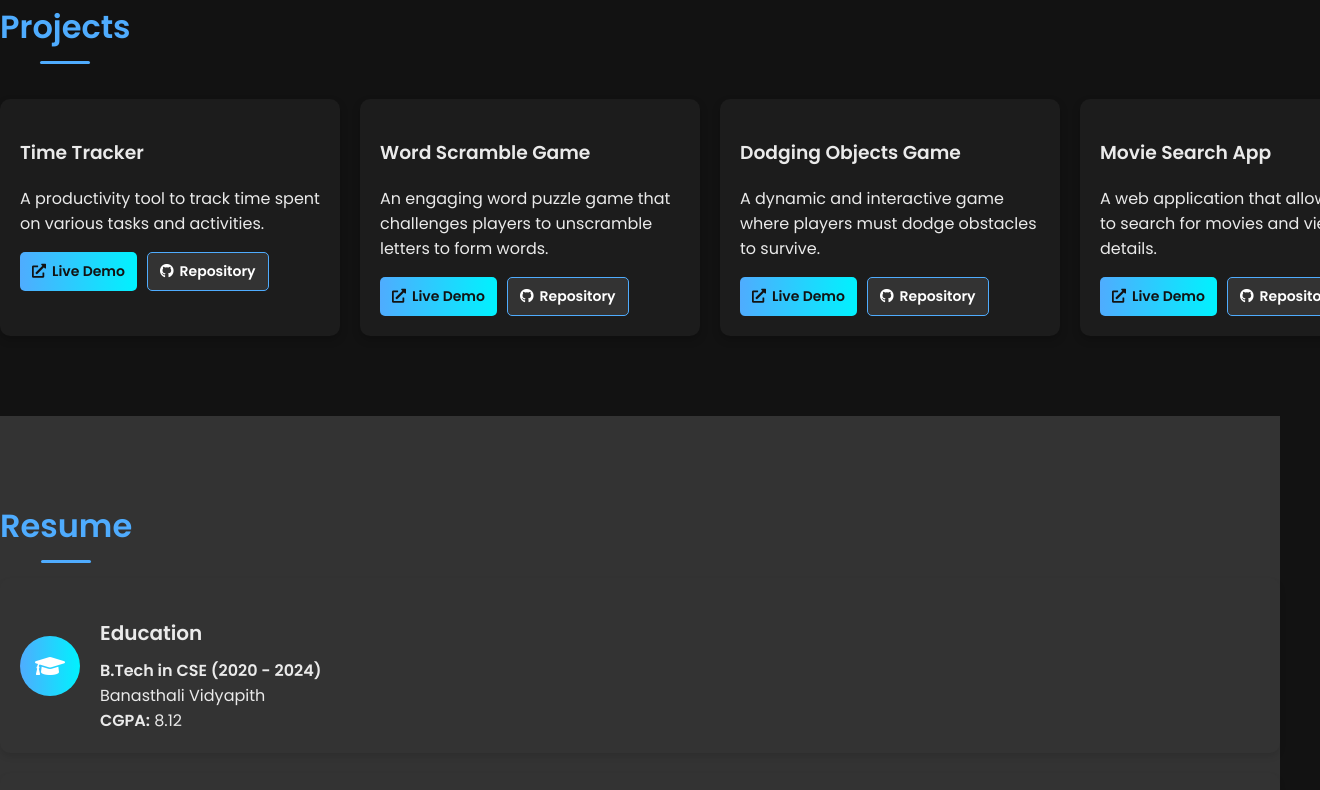
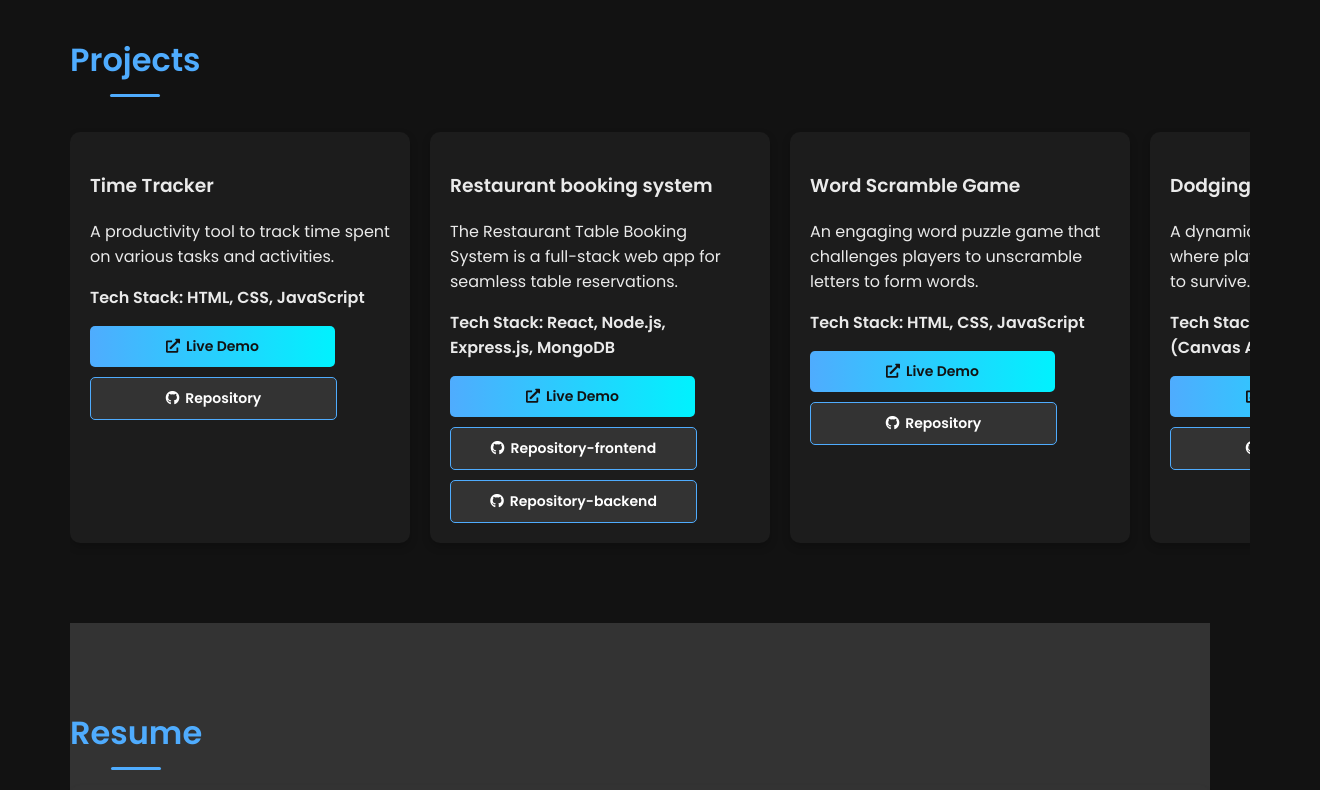
Before and after one commit to AnjaliSharma-git/portfolio, a website: page index.html in a window 1280 px wide. Shown: the part 1751-2541 px from the top of the page, 1320 px wide, since content can reach past the window. Drawn offline with nearby package versions, Linux system fonts and the light colour scheme.

Commit message:
first commit

```diff
--- a/index.html
+++ b/index.html
@@ -113,6 +113,7 @@
         <div class="project-card">
           <h3>Time Tracker</h3>
           <p>A productivity tool to track time spent on various tasks and activities.</p>
+          <p><strong>Tech Stack: HTML, CSS, JavaScript</strong> </p>
           <div class="project-links">
             <a href="https://ir-task5.netlify.app" class="btn btn-demo" target="_blank">
               <i class="fas fa-external-link-alt"></i> Live Demo
@@ -124,8 +125,26 @@
         </div>
 
         <div class="project-card">
+          <h3>Restaurant booking system</h3>
+          <p>The Restaurant Table Booking System is a full-stack web app for seamless table reservations. </p>
+          <p><strong>Tech Stack: React, Node.js, Express.js, MongoDB</strong> </p>
+          <div class="project-links">
+            <a href="https://restaurant-booking-system-anjali.netlify.app/" class="btn btn-demo" target="_blank">
+              <i class="fas fa-external-link-alt"></i> Live Demo
+            </a>
+            <a href="https://github.com/AnjaliSharma-git/RBS-frontend" class="btn btn-repo" target="_blank">
+              <i class="fab fa-github"></i> Repository-frontend
+            </a>
+            <a href="https://github.com/AnjaliSharma-git/RBS-backend" class="btn btn-repo" target="_blank">
+              <i class="fab fa-github"></i> Repository-backend
+            </a>
+          </div>
+        </div>
+
+        <div class="project-card">
           <h3>Word Scramble Game</h3>
           <p>An engaging word puzzle game that challenges players to unscramble letters to form words.</p>
+          <p><strong>Tech Stack: HTML, CSS, JavaScript</strong> </p>
           <div class="project-links">
             <a href="https://anjali-irtask4.netlify.app" class="btn btn-demo" target="_blank">
               <i class="fas fa-external-link-alt"></i> Live Demo
@@ -139,6 +158,7 @@
         <div class="project-card">
           <h3>Dodging Objects Game</h3>
           <p>A dynamic and interactive game where players must dodge obstacles to survive.</p>
+          <p><strong>Tech Stack: HTML, CSS, JavaScript (Canvas API)</strong> </p>
           <div class="project-links">
             <a href="https://anjali-irtask3.netlify.app" class="btn btn-demo" target="_blank">
               <i class="fas fa-external-link-alt"></i> Live Demo
@@ -152,6 +172,7 @@
         <div class="project-card">
           <h3>Movie Search App</h3>
           <p>A web application that allows users to search for movies and view details.</p>
+          <p><strong>Tech Stack: React, OMDB API</strong> </p>
           <div class="project-links">
             <a href="https://anjali-task7.netlify.app" class="btn btn-demo" target="_blank">
               <i class="fas fa-external-link-alt"></i> Live Demo
@@ -165,6 +186,7 @@
         <div class="project-card">
           <h3>Memory Game</h3>
           <p>A classic memory-matching game where players flip cards to find pairs.</p>
+          <p><strong>Tech Stack: HTML, CSS, JavaScript</strong> </p>
           <div class="project-links">
             <a href="https://anjali-task3.netlify.app" class="btn btn-demo" target="_blank">
               <i class="fas fa-external-link-alt"></i> Live Demo
@@ -178,6 +200,7 @@
         <div class="project-card">
           <h3>Travel Booking - Landing Page</h3>
           <p>A modern landing page showcasing travel packages and booking options.</p>
+          <p><strong>Tech Stack: HTML, CSS</strong> </p>
           <div class="project-links">
             <a href="https://anjali-task1.netlify.app" class="btn btn-demo" target="_blank">
               <i class="fas fa-external-link-alt"></i> Live Demo
@@ -230,7 +253,7 @@
       </div>
       <div class="resume-button-wrapper">
         <a href="https://drive.google.com/file/d/1k1y99EMps6zMxti4KcIpvgtY1iKsApdq/view?usp=drive_link" download
-          class="btn btn-download">
+          class="btn-download">
           <i class="fas fa-download"></i> Resume
         </a>
       </div>
--- a/styles.css
+++ b/styles.css
@@ -1,7 +1,8 @@
 /* Base Styles */
 body {
   font-family: "Poppins", sans-serif;
-  margin: 0;
+  margin-left: 70px;
+  margin-right: 70px;
   padding: 0;
   background: #121212;
   color: #eaeaea;
@@ -371,14 +372,17 @@ a {
 
 .project-links {
   display: flex;
+  flex-direction: column; /* Stack buttons vertically */
   gap: 10px;
   margin-top: 15px;
 }
 
 .btn {
-  display: inline-flex;
+  display: flex;
+  justify-content: center;
   align-items: center;
-  padding: 8px 12px;
+  width: 75%; /* Make buttons full width */
+  padding: 10px;
   border-radius: 5px;
   font-size: 14px;
   font-weight: bold;
```
